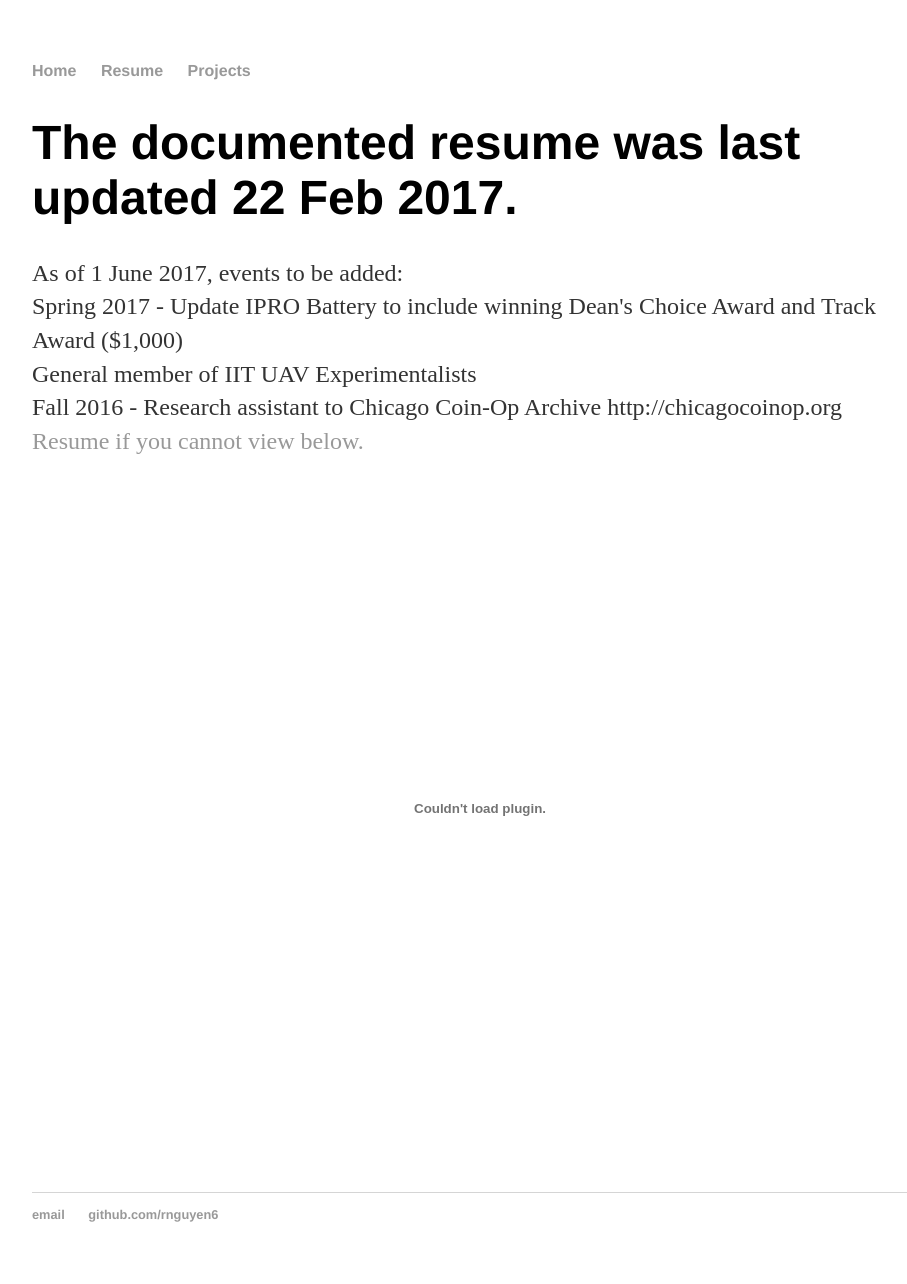
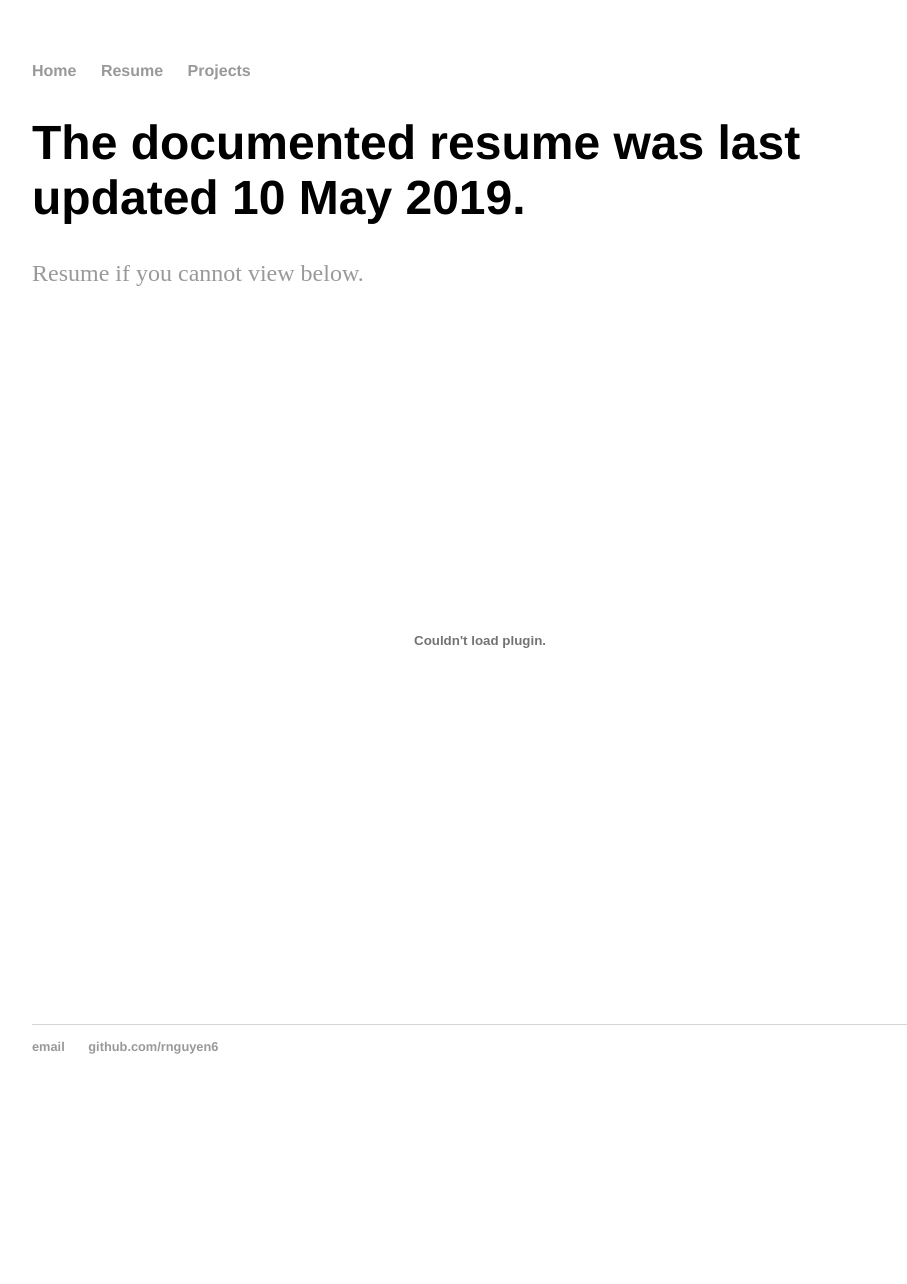
Before and after one commit to rnguyen6/rnguyen6.github.io, a Jekyll site: the page built from resume/index.html, in a window 1280 px wide. Shown: the whole page, without its empty margins (160-1067 px from the left). Built offline with Jekyll 4.4.1, drawn with Linux system fonts in a browser that asks for light colours; after the commit the page ends 1116 px from its top, so only the background shows below that.

Commit message:
Update index.html

```diff
--- a/resume/index.html
+++ b/resume/index.html
@@ -4,11 +4,9 @@ title: Resume of Ricky Nguyen
 ---
 
 <div class="resume">
-	<h1>The documented resume was last updated 22 Feb 2017.</h1>
-	<p>As of 1 June 2017, events to be added:<br>
-		Spring 2017 - Update IPRO Battery to include winning Dean's Choice Award and Track Award ($1,000)<br>
-		General member of IIT UAV Experimentalists<br>
-		Fall 2016 - Research assistant to Chicago Coin-Op Archive http://chicagocoinop.org<br>
+	<h1>The documented resume was last updated 10 May 2019.</h1>
+	<p>
 	<a href="/resume/nguyen_ricky_resume.pdf" class="download" title="Download Resume PDF">Resume if you cannot view below.</a>
 	<embed src="https://rnguyen6.github.io/resume/nguyen_ricky_resume.pdf" width="100%" height="700" type='application/pdf'>
+	</p>
 </div>
```
